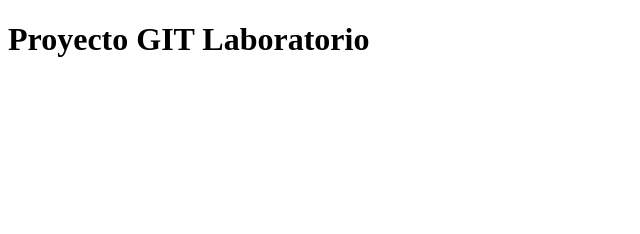
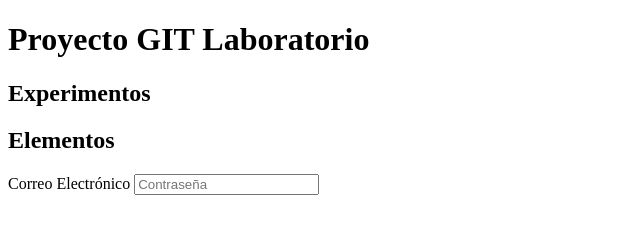
Before and after one commit to mnarrieta75/proyectogit, a plain HTML site: page index.html in a window 1280 px wide. Shown: the whole page, without its empty margins (0-640 px from the left). Drawn offline with Linux system fonts and the light colour scheme.

Commit message:
Formaulario agregado a index

```diff
--- a/index.html
+++ b/index.html
@@ -7,5 +7,14 @@
 </head>
 <body>
     <h1>Proyecto GIT Laboratorio</h1>
+    <h2>Experimentos</h2>
+    <h2>Elementos</h2>
+    <label for="inputEmail" class="sr-only">Correo Electrónico</label>
+    <input
+      type="email"
+      class="form-control"
+      id="inputEmail"
+      placeholder="Contraseña"
+    />
 </body>
 </html>
```
